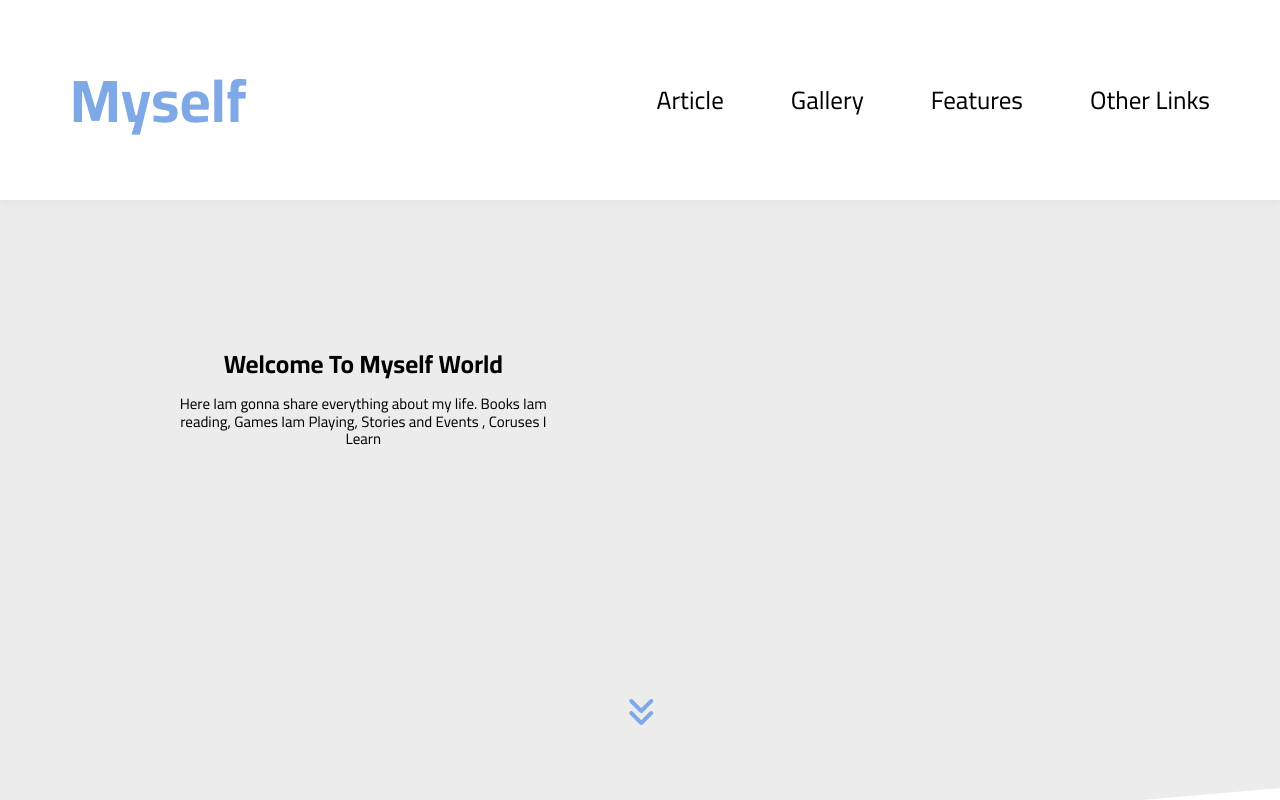
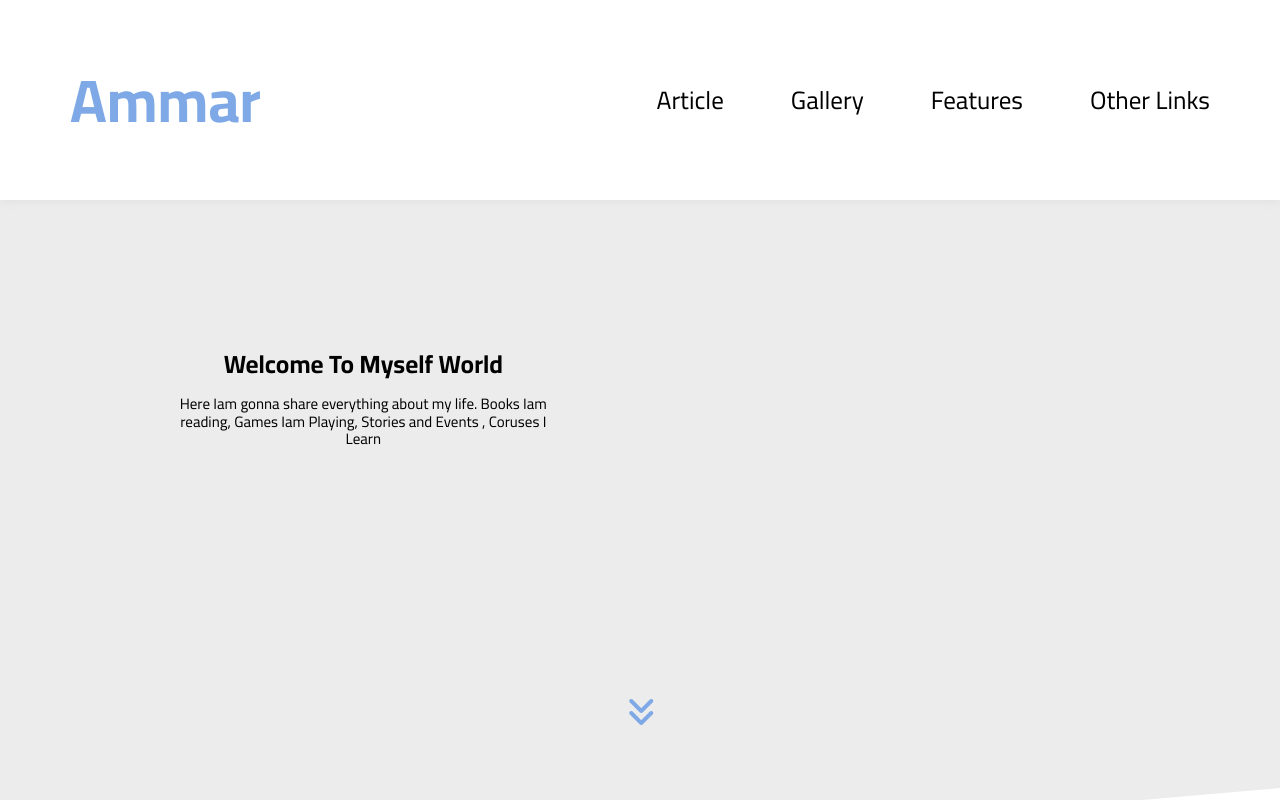
Before and after one commit to della-38/TEMPLATE-3-WITH-MY-SELF, a plain HTML site: page index.html in a window 1280 px wide. Shown: the top 800 px of the page. Drawn offline with Linux system fonts and the light colour scheme.

```diff
--- a/index.html
+++ b/index.html
@@ -23,7 +23,7 @@
     <div class="header" id="header">
         <div class="container" >
             <div class="header_container">
-            <a href="#" class="logo">Myself</a>
+            <a href="#" class="logo">Ammar</a>
             <div class="box-header">
                 <ul class="mneu">
                     <li><a href="#Article">Article</a></li>
```
